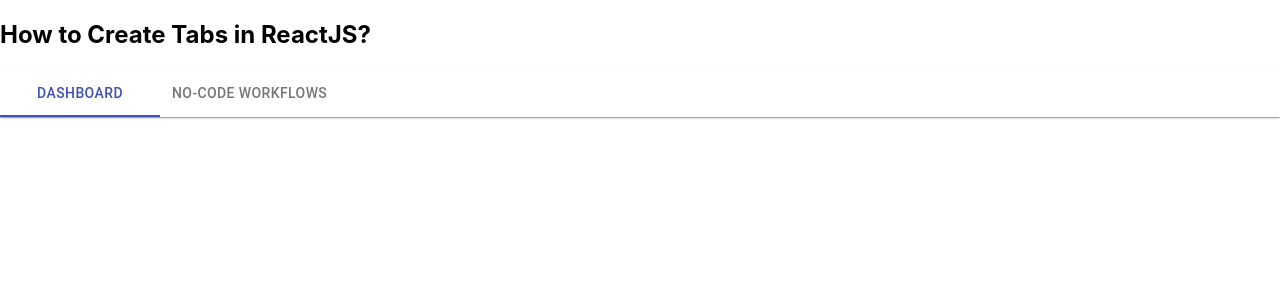
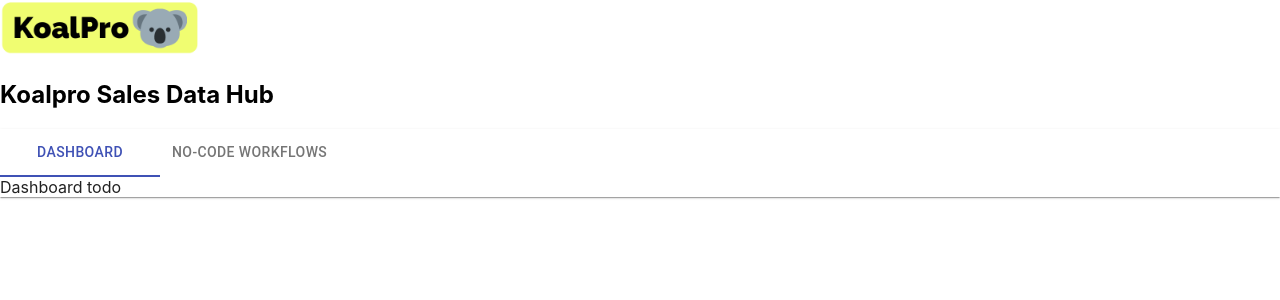
Before and after one commit to gmaruzhenko/koalpro, a React (Create React App) app in the folder frontend/: page / in a window 1280 px wide. Shown: the top 300 px of the page. Built offline with nearby package versions, Linux system fonts and the light colour scheme.

Commit message:
finlaized tabs

```diff
--- a/frontend/src/App.js
+++ b/frontend/src/App.js
@@ -3,28 +3,37 @@ import Paper from "@material-ui/core/Paper";
 import Tab from "@material-ui/core/Tab";
 import Tabs from "@material-ui/core/Tabs";
 import DnDFlow from "./components/DnDFlow";
+import KoalproLogo from './images/logo.svg';
+
 
 const App = () => {
-    const [value, setValue] = React.useState(0);
+    const [tabValue, setTabValue] = React.useState(0);
+    return (
+        <div>
+            <div className="row">
+                <div className="col">
+                    <img src={KoalproLogo} alt="React Logo" style={{width: 200}}/>
+                </div>
+                <div className="col">
 
-    return (
-        <div
-
-        >
-            <h2>How to Create Tabs in ReactJS?</h2>
+                    <h2>Koalpro Sales Data Hub</h2>
+                </div>
+            </div>
             <Paper square>
                 <Tabs
-                    value={value}
+                    value={tabValue}
                     textColor="primary"
                     indicatorColor="primary"
                     onChange={(event, newValue) => {
-                        setValue(newValue);
+                        setTabValue(newValue);
                     }}
                 >
                     <Tab label="Dashboard" />
                     <Tab label="No-Code Workflows" />
                 </Tabs>
-                {value==1 && <DnDFlow/>}
+                {/*Display the 2 tabs of contents below */}
+                {tabValue==1 && <DnDFlow/>}
+                {tabValue!=1&&<label> Dashboard todo</label>}
             </Paper>
         </div>
     );
```
Also changed, not shown: frontend/src/images/logo.svg (added).
